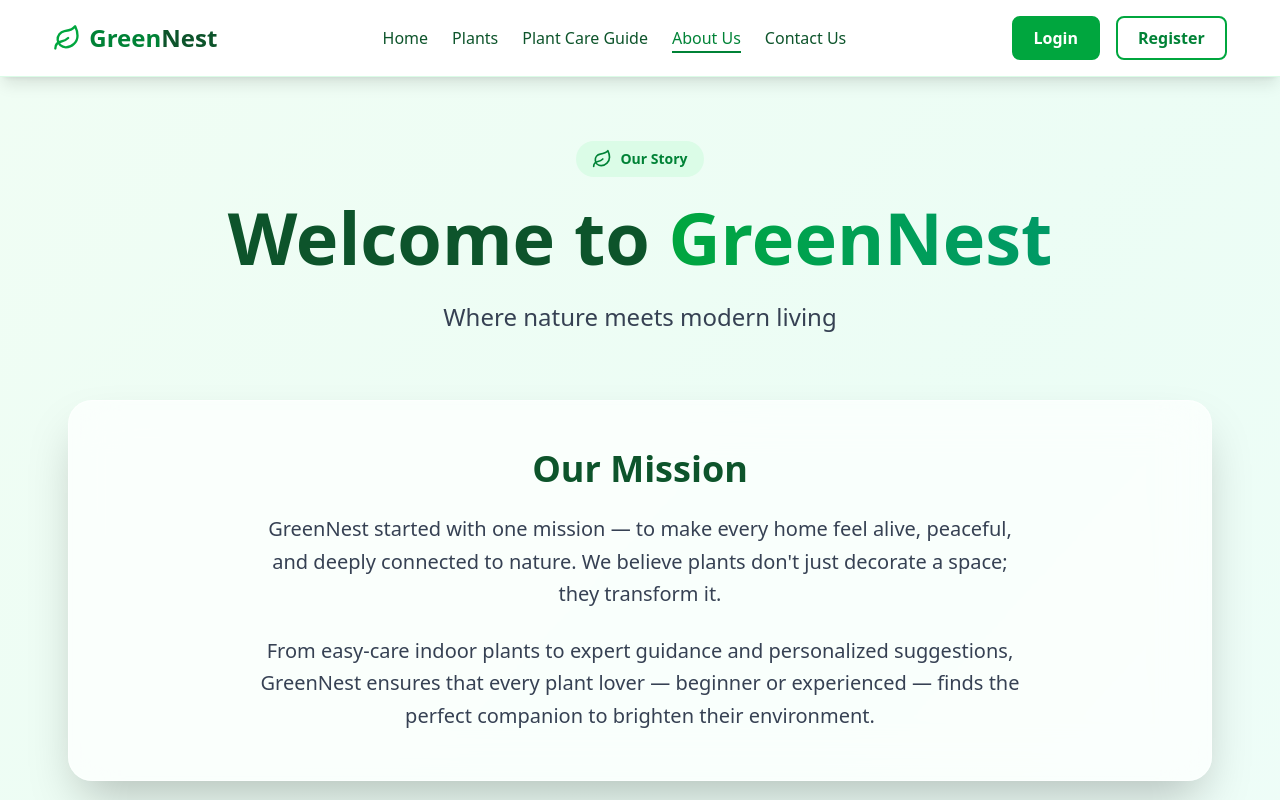
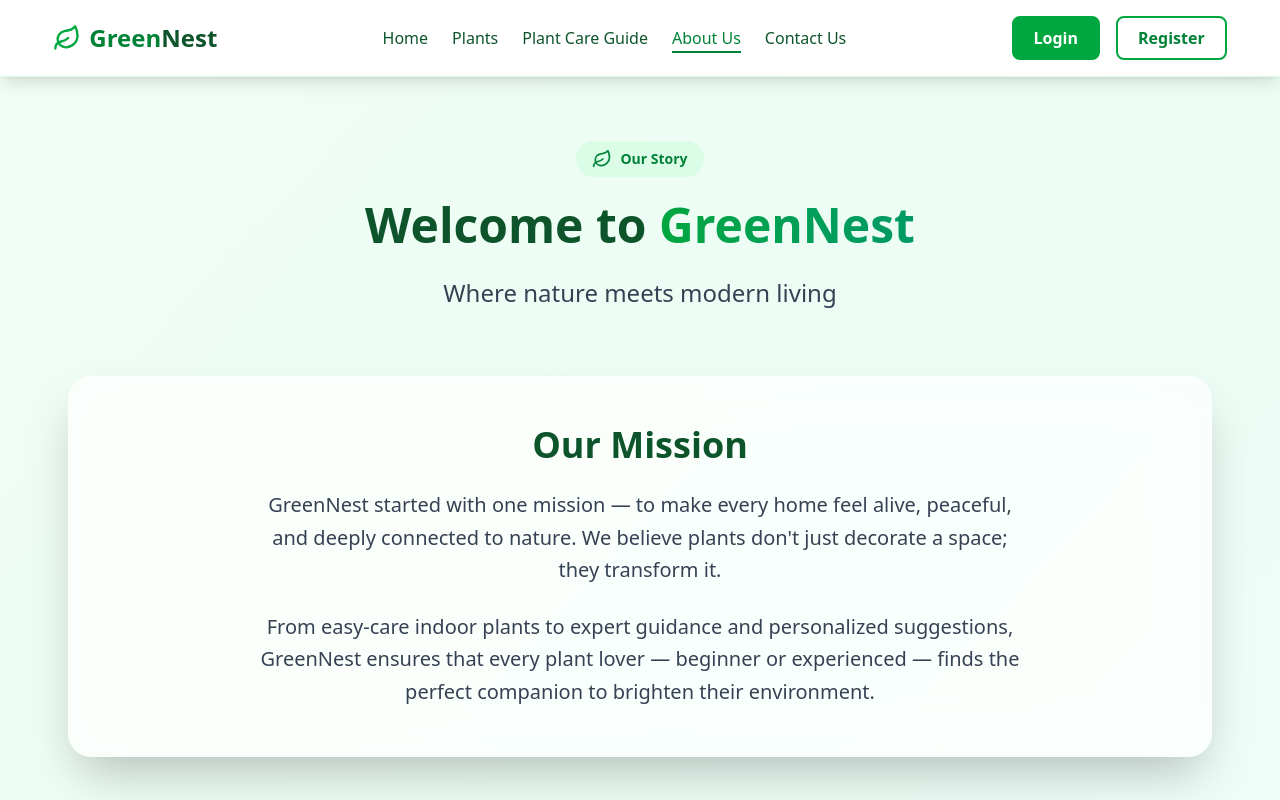
Before and after one commit to ahsan-habib01/greenNest-indoor-plants, a React (Vite) app: page /about-us in a window 1280 px wide. Shown: the top 800 px of the page. Built offline with nearby package versions, Linux system fonts and the light colour scheme; no server answers.

Commit message:
finishing the project

```diff
--- a/src/Pages/AboutUs.jsx
+++ b/src/Pages/AboutUs.jsx
@@ -66,7 +66,7 @@ const AboutUs = () => {
             </span>
           </div>
 
-          <h1 className="text-5xl md:text-6xl lg:text-7xl font-bold text-green-900 mb-6">
+          <h1 className="text-5xl md:text-5xl lg:text-5xl font-bold text-green-900 mb-6">
             Welcome to{' '}
             <span className="bg-gradient-to-r from-green-600 to-emerald-600 bg-clip-text text-transparent">
               GreenNest
--- a/src/Pages/Contact.jsx
+++ b/src/Pages/Contact.jsx
@@ -82,7 +82,7 @@ const Contact = () => {
             </span>
           </div>
 
-          <h1 className="text-5xl md:text-6xl font-bold text-green-900 mb-6">
+          <h1 className="text-5xl md:text-5xl font-bold text-green-900 mb-6">
             Contact{' '}
             <span className="bg-gradient-to-r from-green-600 to-emerald-600 bg-clip-text text-transparent">
               GreenNest
--- a/src/Pages/PlantCareGuide.jsx
+++ b/src/Pages/PlantCareGuide.jsx
@@ -245,7 +245,7 @@ const PlantCareGuide = () => {
             </span>
           </div>
 
-          <h1 className="text-5xl md:text-6xl font-bold text-green-900 mb-6">
+          <h1 className="text-5xl md:text-5xl font-bold text-green-900 mb-6">
             Plant Care{' '}
             <span className="bg-gradient-to-r from-green-600 to-emerald-600 bg-clip-text text-transparent">
               Guide
```
